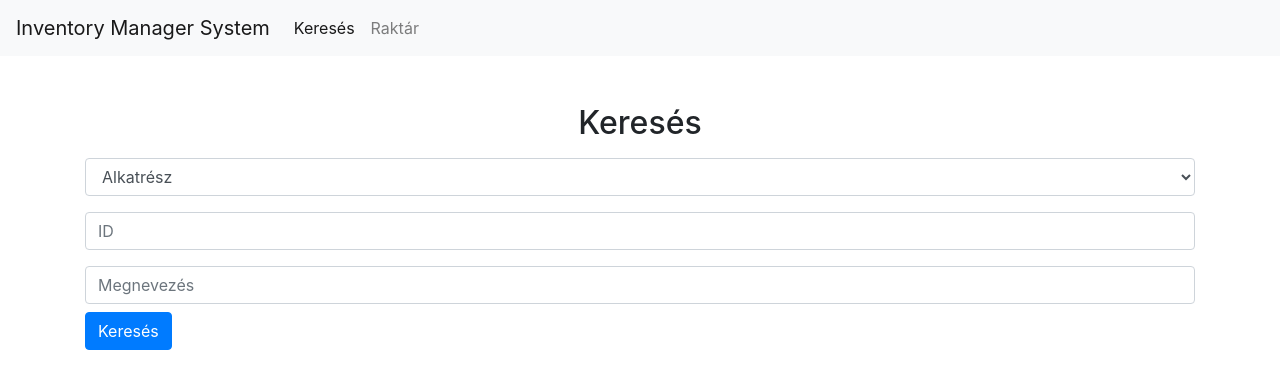
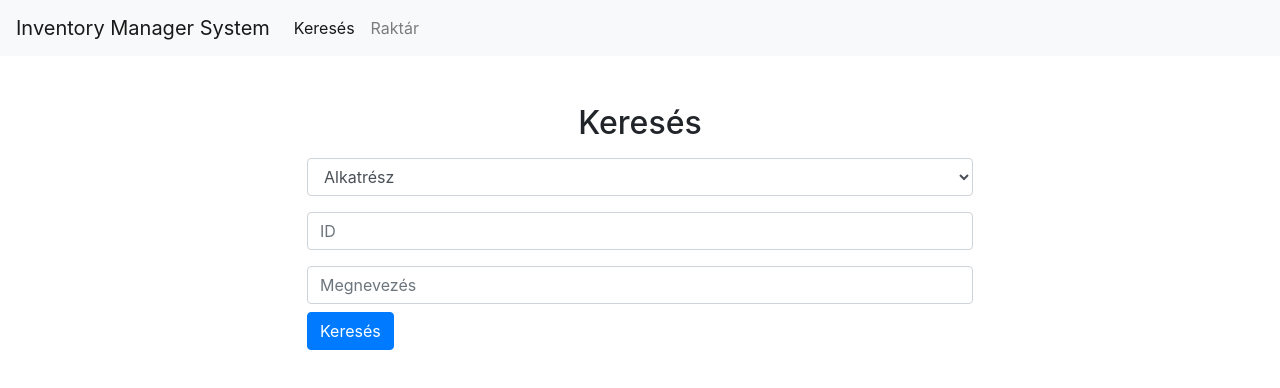
Before and after one commit to alexrace/AFP2, a React (Create React App) app in the folder frontend/: page /search in a window 1280 px wide. Shown: the top 388 px of the page. Built offline with nearby package versions, Linux system fonts and the light colour scheme; what flux would draw is missing.

Commit message:
added width to searchBox

```diff
--- a/frontend/src/App.scss
+++ b/frontend/src/App.scss
@@ -1 +1,5 @@
 @import"../node_modules/bootstrap/scss/bootstrap.scss";
+
+.searchBox{
+    width: 60%;
+}
```
